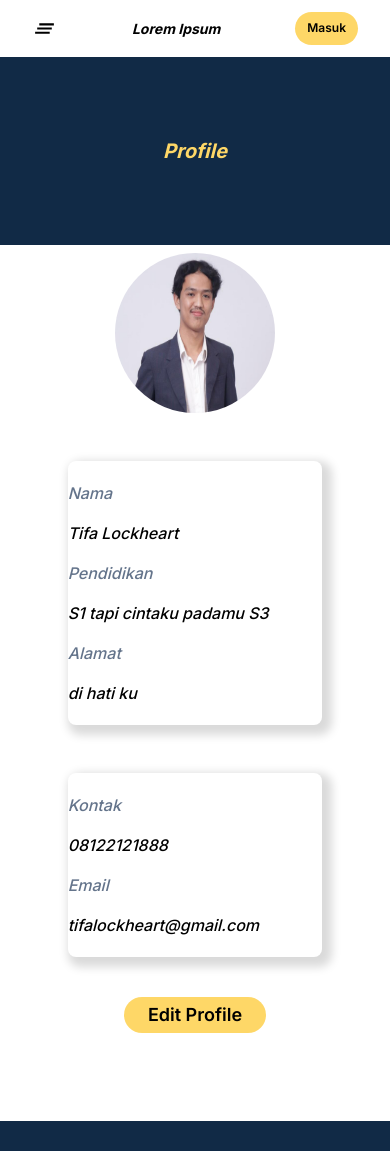
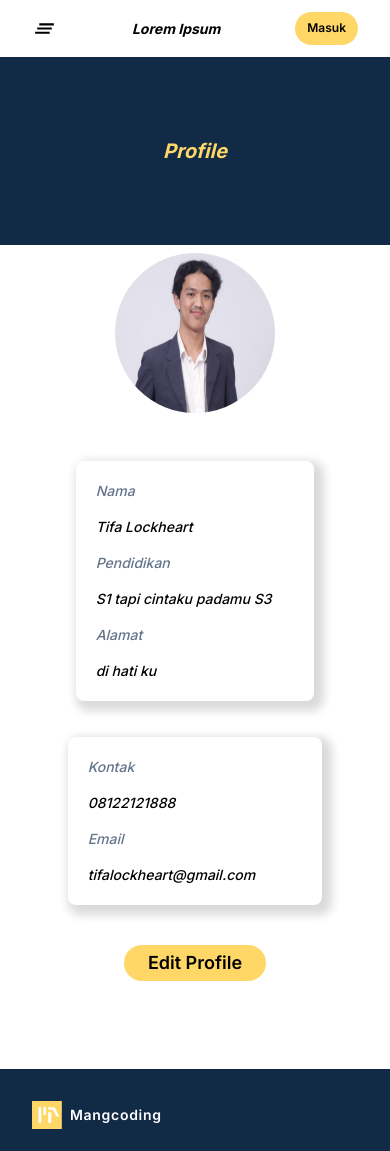
Before and after one commit to fiebryhoga/MPSB-E-Learning, a Next.js app: page /Pages/Profile in a window 390 px wide. Shown: the top 1151 px of the page. Built offline with nearby package versions, Linux system fonts and the light colour scheme.

Commit message:
Responsive profile page

```diff
--- a/src/app/Pages/MatchingQuiz/page.jsx
+++ b/src/app/Pages/MatchingQuiz/page.jsx
@@ -245,7 +245,7 @@ const handleFinishAttempt = () => {
               </div>
               <div className="w-full py-2 bg-[#CCCCCC] rounded-b-xl flex justify-center items-center">
                 <button
-                  className="py-2 px-4 mb-2 bg-yellow-400 rounded-full text-sm"
+                  className="py-2 px-4 mb-2 bg-yellow-400 rounded-full text-sm sm:px-2"
                   onClick={() => setShowConfirmationPopup(true)}
                 >
                   Kumpulkan
--- a/src/app/Pages/Profile/page.jsx
+++ b/src/app/Pages/Profile/page.jsx
@@ -19,7 +19,7 @@ export default function Profile() {
       </div>
       <div className="grid grid-cols-6 gap-4 pt-10">
         <div className="col-start-2 col-span-4">
-          <div className="grid lg:grid-cols-2 md:grid-cols-1 gap-4 lg:px-24 md:px-10 sm:px-5 py-5  font-medium italic bg-white rounded-lg shadow-me">
+          <div className="grid px-5 lg:grid-cols-2 px-24 md:grid-cols-1 gap-4 px-10 sm:px-5 py-5 text-sm mx-2 font-medium italic bg-white rounded-lg shadow-me">
             <div className="text-slate-500">Nama</div>
             <div>Tifa Lockheart</div>
             <div className="text-slate-500">Pendidikan</div>
@@ -28,8 +28,8 @@ export default function Profile() {
             <div>di hati ku</div>
           </div>
         </div>
-        <div className="col-start-2 col-span-4 pt-8">
-          <div className="grid lg:grid-cols-2 md:grid-cols-1 gap-4 lg:px-24 md:px-10 sm:px-5 py-5 font-medium italic bg-white rounded-lg shadow-me">
+        <div className="col-start-2 col-span-4 pt-5">
+          <div className="grid px-5 text-sm lg:grid-cols-2 px-5 md:grid-cols-1 gap-4 px-10 sm:px-5 py-5 font-medium italic bg-white rounded-lg shadow-me">
             <div className="text-slate-500">Kontak</div>
             <div>08122121888</div>
             <div className="text-slate-500">Email</div>
```
